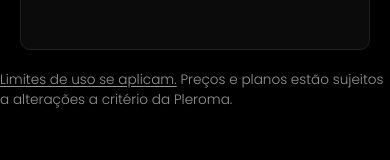
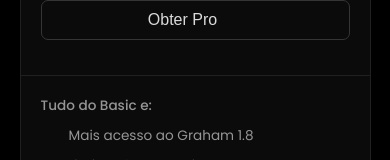
Before and after one commit to leoosilvp/Graham-AI, a React (Vite) app: page /upgrade in a window 390 px wide. Shown: the part 1638-1798 px from the top of the page. Built offline with nearby package versions, Linux system fonts and the light colour scheme; some icons are missing.

Commit message:
feat: criando responsividade da page Upgrade

```diff
--- a/src/css/upgrade.css
+++ b/src/css/upgrade.css
@@ -65,6 +65,7 @@
 }
 
 .upgrade-presentation h1 {
+    text-align: center;
     font-family: "Libre Baskerville", serif;
     font-size: 3.5rem;
     font-weight: 400;
@@ -79,7 +80,7 @@
     display: flex;
     flex-direction: column;
     width: 350px;
-    height: 100dvh;
+    height: 560px;
     background: #0b0b0b;
     border: 1px solid #202020;
     border-radius: 10px;
@@ -194,6 +195,7 @@
 }
 
 .upgrade-footer p {
+    text-align: center;
     font-size: 0.85rem;
     font-weight: 300;
     color: var(--gray-color-2);
@@ -203,3 +205,17 @@
     text-decoration: underline;
     text-underline-offset: 2px;
 }
+
+@media (width < 780px) {
+    .upgrade-grid {
+        flex-direction: column;
+    }
+
+    .upgrade-card {
+        width: 90vw;
+    }
+
+    .upgrade-footer {
+        width: 90vw;
+    }
+}
```
